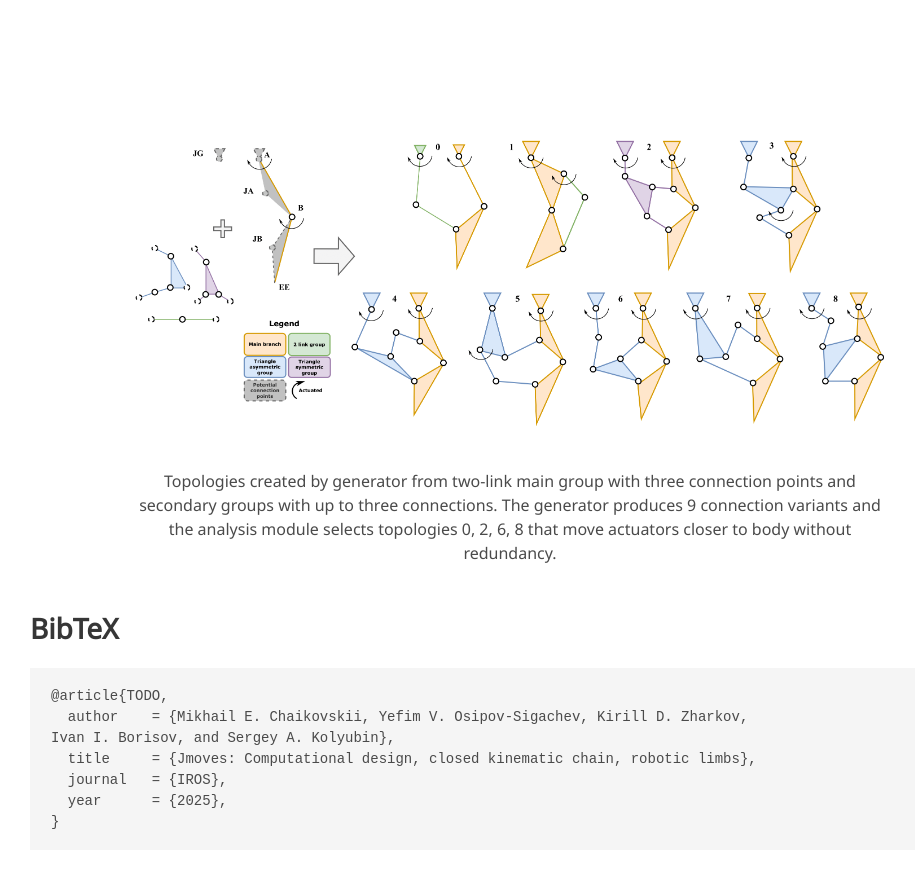
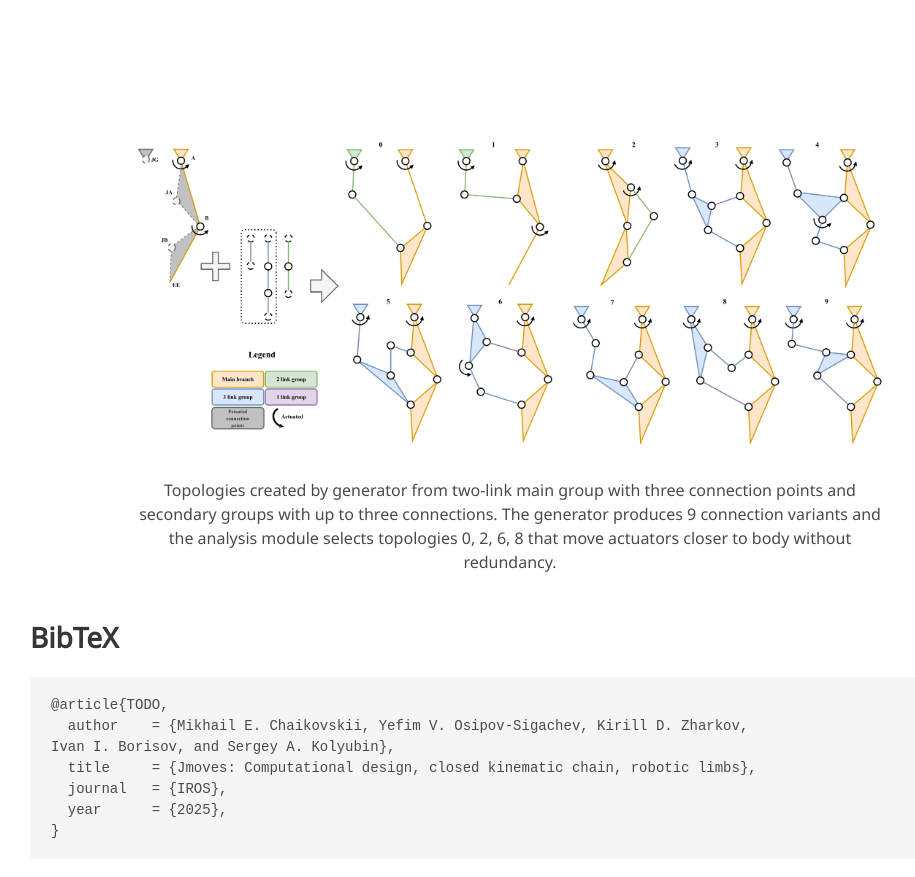
Before and after one commit to LicAiBeerLab/jmoves.github.io, a plain HTML site: page index.html in a window 1280 px wide. Shown: the part 1920-2797 px from the top of the page, without its empty margins (130-1045 px from the left). Drawn offline with nearby package versions, Linux system fonts and the light colour scheme; some icons are missing; a web font is replaced by a local one.

Commit message:
Update links

```diff
--- a/index.html
+++ b/index.html
@@ -315,7 +315,7 @@
       <div class="column is-four-fifths">
 
         <div class="content has-text-centered">
-          <img src="./static/images/topologies_v4.pdf-1.png" alt="Generator for closed kinematic" width="100%">
+          <img src="./static/images/topologies_v5-1.png" alt="Generator for closed kinematic" width="100%">
         </div>
         <p class="caption">
           Topologies created by generator from two-link main group with three connection points and secondary groups with up to three connections. The
```
Also changed, not shown: static/images/topologies_v4.pdf-1.png (deleted), static/images/topologies_v5-1.png (added).
